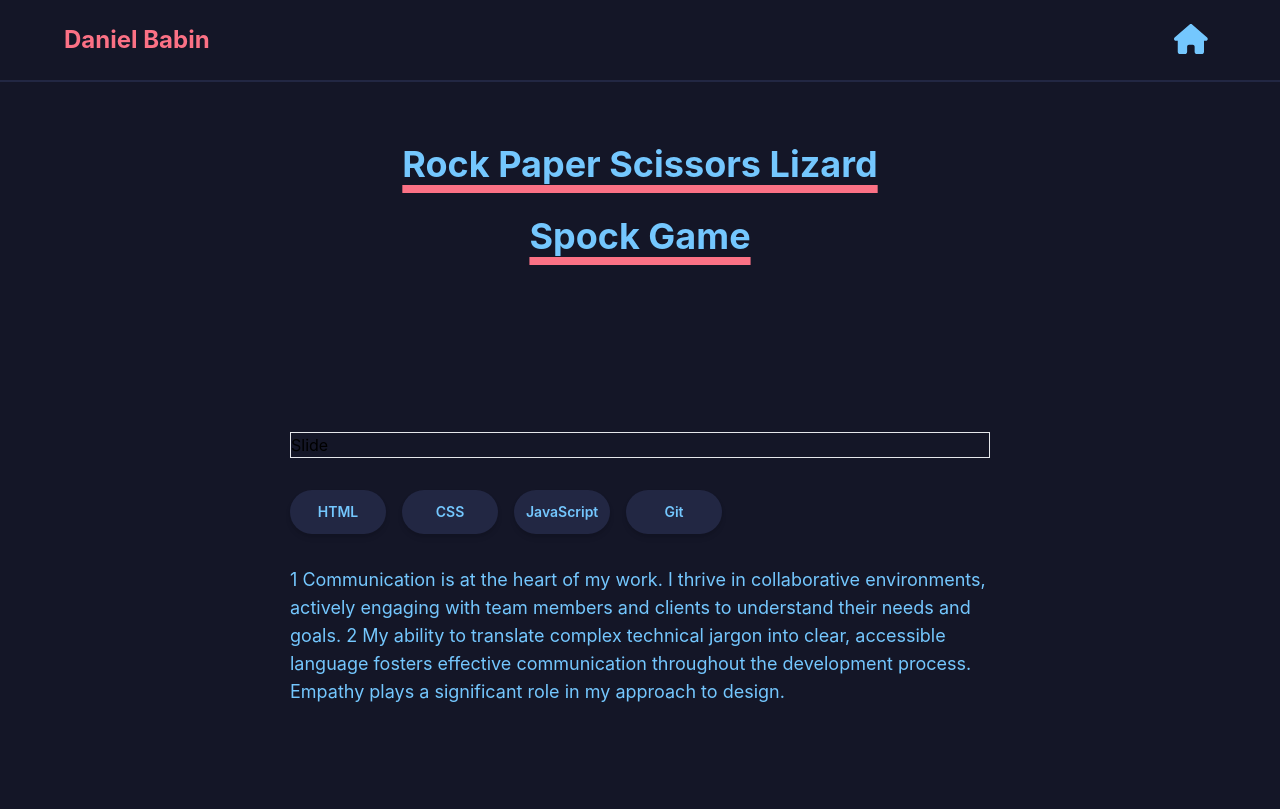
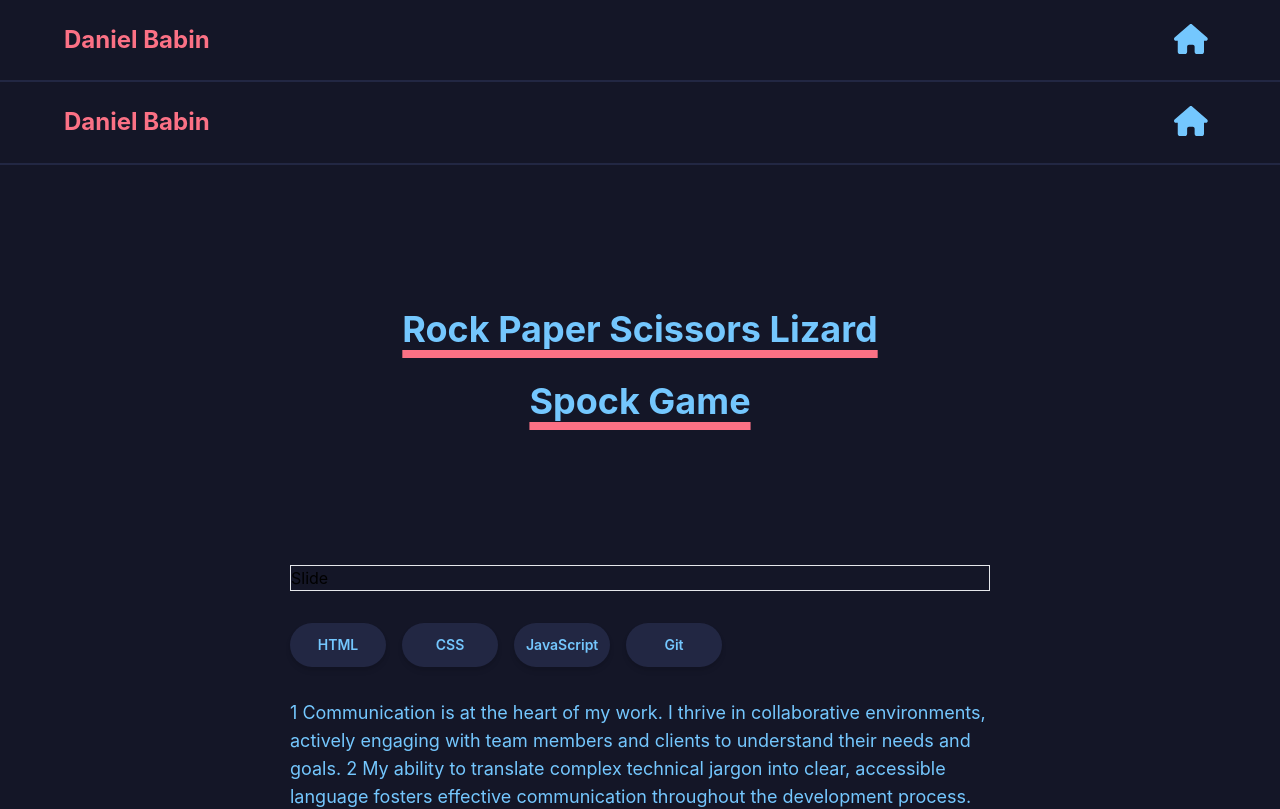
Before and after one commit to dbabs629/portfolio, a React (Create React App) app: page /project/rps-project-page in a window 1280 px wide. Shown: the top 809 px of the page. Built offline with nearby package versions, Linux system fonts and the light colour scheme.

Commit message:
reduced margin under headings, removed fixed position of navbar

```diff
--- a/src/components/Heading.jsx
+++ b/src/components/Heading.jsx
@@ -1,6 +1,6 @@
 function Heading({ title }) {
   return (
-    <h2 className='mb-32 max-w-[500px] text-center text-4xl font-bold leading-loose text-primary underline decoration-red decoration-8 underline-offset-8'>
+    <h2 className='mb-24 max-w-[500px] text-center text-4xl font-bold leading-loose text-primary underline decoration-red decoration-8 underline-offset-8'>
       {title}
     </h2>
   )
--- a/src/components/nav/Nav.jsx
+++ b/src/components/nav/Nav.jsx
@@ -10,7 +10,7 @@ function Nav() {
   const { pathname } = useLocation()
 
   return (
-    <div className='navbar fixed z-20 w-full max-w-full border-b-2 border-b-dark bg-darkest'>
+    <div className='navbar z-20 w-full max-w-full border-b-2 border-b-dark bg-darkest'>
       <div className='relative mx-auto flex w-full items-center justify-between p-4 xs:px-16'>
         <h2 className='w-full text-2xl font-bold text-red'>Daniel Babin</h2>
         {pathname === '/' ? (
```
